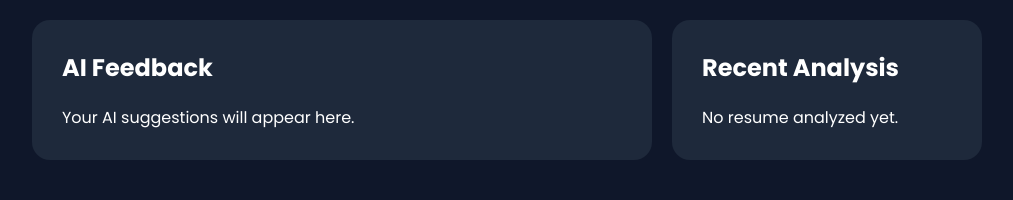
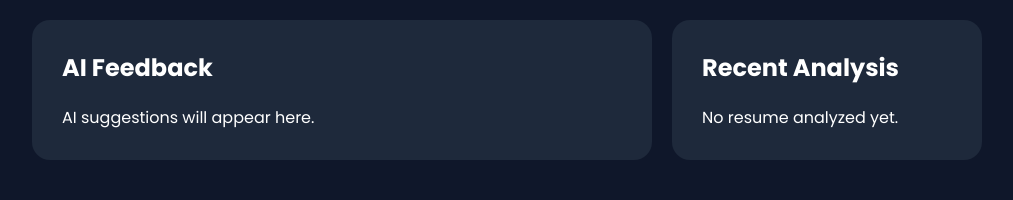
Before and after one commit to jainchhavi23/ResumeIQ-AI, a Flask app: page / in a window 1280 px wide. Shown: the part 661-861 px from the top of the page, without its empty margins (258-1271 px from the left). Run offline with Flask 3, Linux system fonts and the light colour scheme; some libraries are stand-ins or nearby versions.

```diff
--- a/templates/dashboard.html
+++ b/templates/dashboard.html
@@ -49,7 +49,7 @@
 
     <div class="large-card">
         <h2>AI Feedback</h2>
-        <p>Your AI suggestions will appear here.</p>
+        <p>AI suggestions will appear here.</p>
     </div>
 
     <div class="large-card">
```
